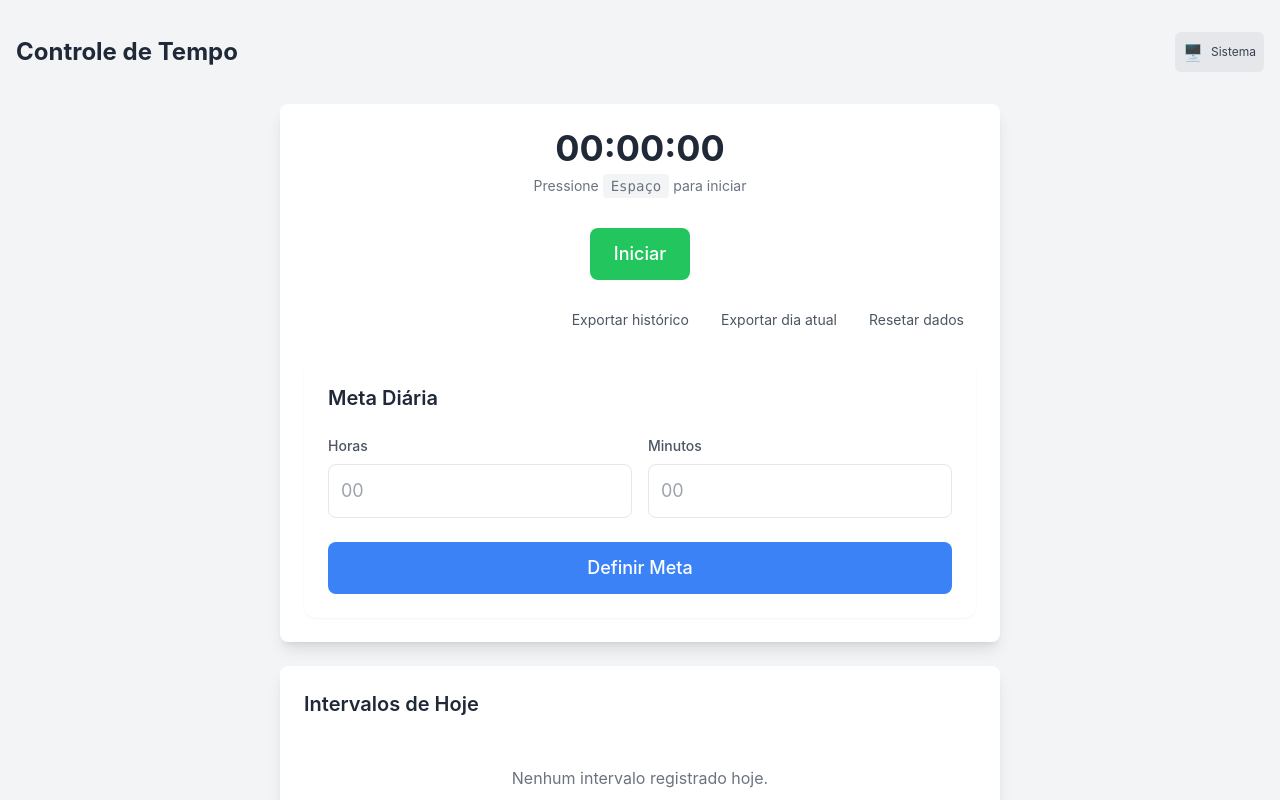
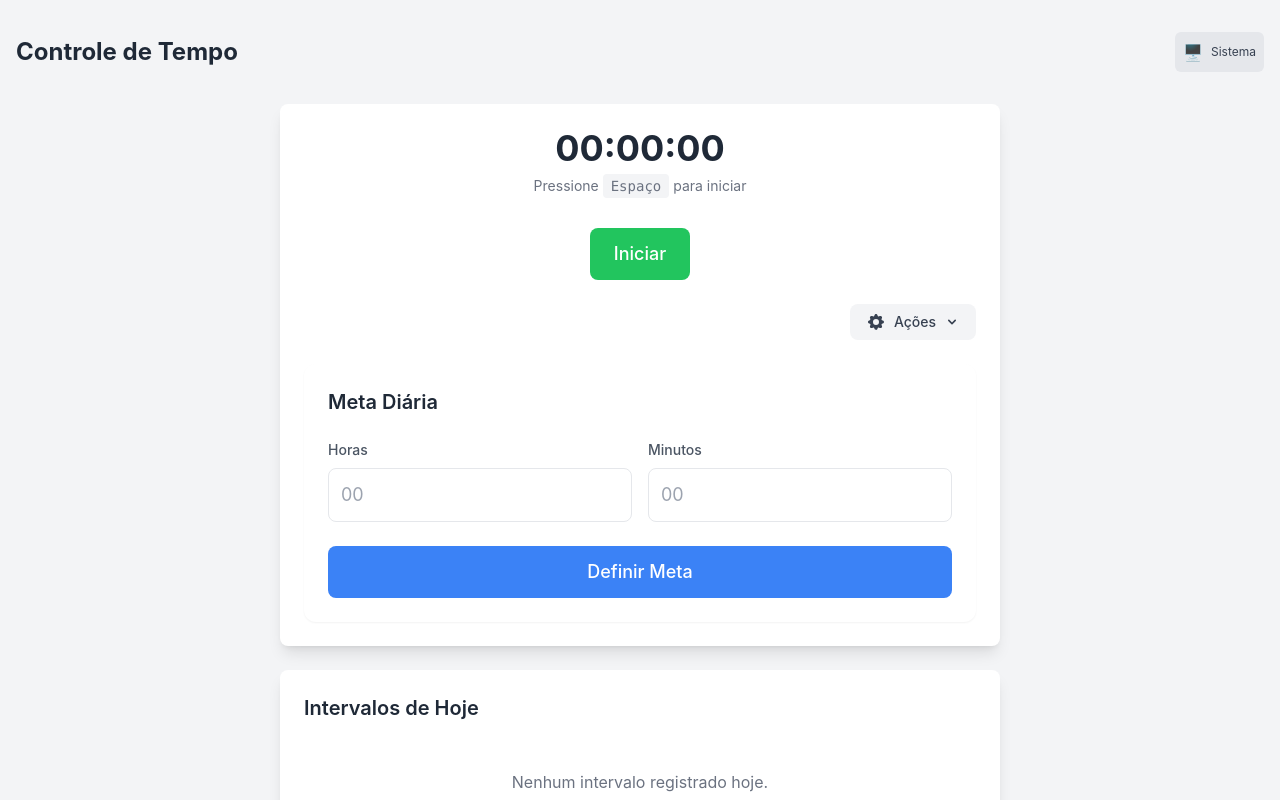
Before and after one commit to silvioubaldino/tap-track, a React (Vite) app: page / in a window 1280 px wide. Shown: the top 800 px of the page. Built offline with nearby package versions, Linux system fonts and the light colour scheme.

Commit message:
Improve ux

```diff
--- a/src/components/TimeTracker.tsx
+++ b/src/components/TimeTracker.tsx
@@ -1,4 +1,4 @@
-import { useState, useCallback, useEffect } from 'react';
+import { useState, useCallback, useEffect, useRef } from 'react';
 import { useTimeTracker } from '../hooks/useTimeTracker';
 import { formatTime } from '../utils/timeUtils';
 import { IntervalsList } from './IntervalsList';
@@ -21,17 +21,30 @@ export function TimeTracker() {
 
   const [currentTime, setCurrentTime] = useState(calculateTotalTime());
   const [isTransitioning, setIsTransitioning] = useState(false);
+  const [isMenuOpen, setIsMenuOpen] = useState(false);
 
-  // Atualiza o tempo total quando os intervalos são modificados ou quando está em andamento
+  const menuRef = useRef<HTMLDivElement>(null);
+
+  useEffect(() => {
+    function handleClickOutside(event: MouseEvent) {
+      if (menuRef.current && !menuRef.current.contains(event.target as Node)) {
+        setIsMenuOpen(false);
+      }
+    }
+
+    document.addEventListener('mousedown', handleClickOutside);
+    return () => {
+      document.removeEventListener('mousedown', handleClickOutside);
+    };
+  }, []);
+
   useEffect(() => {
     const updateTimer = () => {
       setCurrentTime(calculateTotalTime());
     };
 
-    // Atualiza imediatamente
     updateTimer();
 
-    // Se estiver em andamento, atualiza a cada segundo
     let intervalId: number | undefined;
     if (isTracking) {
       intervalId = window.setInterval(updateTimer, 1000);
@@ -69,12 +82,10 @@ export function TimeTracker() {
   }, [resetAll]);
 
   const handleExportData = useCallback((exportAll: boolean = false) => {
-    // Cria o cabeçalho do CSV
     const headers = ['Data', 'Início', 'Fim', 'Duração'];
     const rows: string[][] = [];
 
     if (exportAll) {
-      // Exporta todos os dias
       Object.entries(allIntervals).forEach(([dateKey, dayIntervals]) => {
         if (dayIntervals.length === 0) return;
 
@@ -83,7 +94,6 @@ export function TimeTracker() {
           return total + (end - interval.start);
         }, 0);
 
-        // Adiciona os intervalos do dia
         dayIntervals.forEach(interval => {
           rows.push([
             new Date(interval.start).toLocaleDateString('pt-BR'),
@@ -93,7 +103,6 @@ export function TimeTracker() {
           ]);
         });
 
-        // Adiciona o total do dia
         rows.push([
           new Date(dateKey).toLocaleDateString('pt-BR'),
           'Total do dia',
@@ -101,11 +110,9 @@ export function TimeTracker() {
           formatTime(totalDayTime)
         ]);
 
-        // Adiciona uma linha em branco entre os dias
         rows.push(['', '', '', '']);
       });
     } else {
-      // Exporta apenas o dia atual
       intervals.forEach(interval => {
         rows.push([
           new Date(interval.start).toLocaleDateString('pt-BR'),
@@ -115,7 +122,6 @@ export function TimeTracker() {
         ]);
       });
 
-      // Adiciona o total do dia atual
       rows.push([
         new Date().toLocaleDateString('pt-BR'),
         'Total do dia',
@@ -124,18 +130,15 @@ export function TimeTracker() {
       ]);
     }
 
-    // Remove a última linha em branco se existir
     if (rows[rows.length - 1].every(cell => cell === '')) {
       rows.pop();
     }
 
-    // Combina tudo em um CSV
     const csvContent = [
       headers.join(','),
       ...rows.map(row => row.join(','))
     ].join('\n');
 
-    // Cria e dispara o download
     const blob = new Blob(['\ufeff' + csvContent], { type: 'text/csv;charset=utf-8' });
     const url = URL.createObjectURL(blob);
     const link = document.createElement('a');
@@ -152,7 +155,6 @@ export function TimeTracker() {
     URL.revokeObjectURL(url);
   }, [intervals, currentTime, allIntervals]);
 
-  // Adiciona os atalhos de teclado
   useKeyboardShortcuts({
     onStartStop: isTracking ? handleStopTracking : handleStartTracking,
     onReset: handleReset,
@@ -184,26 +186,64 @@ export function TimeTracker() {
           </button>
         </div>
 
-        <div className="flex justify-end gap-2 mb-6">
+        <div className="flex justify-end mb-6">
+          <div className="relative" ref={menuRef}>
             <button
-            onClick={() => handleExportData(true)}
-            className="text-sm px-3 py-1.5 rounded font-normal text-gray-600 hover:text-gray-900 dark:text-gray-400 dark:hover:text-gray-200 hover:bg-gray-100 dark:hover:bg-gray-700 transition-all duration-300 focus:outline-none focus:ring-1 focus:ring-gray-500 focus:ring-offset-1"
+              onClick={() => setIsMenuOpen(!isMenuOpen)}
+              className="w-full sm:w-auto px-4 py-2 rounded-lg font-medium text-sm bg-gray-100 dark:bg-gray-700 text-gray-700 dark:text-gray-300 transition-all duration-300 flex items-center justify-center gap-2"
             >
+              <svg xmlns="http://www.w3.org/2000/svg" className="h-5 w-5" viewBox="0 0 20 20" fill="currentColor">
+                <path fillRule="evenodd" d="M11.49 3.17c-.38-1.56-2.6-1.56-2.98 0a1.532 1.532 0 01-2.286.948c-1.372-.836-2.942.734-2.106 2.106.54.886.061 2.042-.947 2.287-1.561.379-1.561 2.6 0 2.978a1.532 1.532 0 01.947 2.287c-.836 1.372.734 2.942 2.106 2.106a1.532 1.532 0 012.287.947c.379 1.561 2.6 1.561 2.978 0a1.533 1.533 0 012.287-.947c1.372.836 2.942-.734 2.106-2.106a1.533 1.533 0 01.947-2.287c1.561-.379 1.561-2.6 0-2.978a1.532 1.532 0 01-.947-2.287c.836-1.372-.734-2.942-2.106-2.106a1.532 1.532 0 01-2.287-.947zM10 13a3 3 0 100-6 3 3 0 000 6z" clipRule="evenodd" />
+              </svg>
+              Ações
+              <svg xmlns="http://www.w3.org/2000/svg" className="h-4 w-4" viewBox="0 0 20 20" fill="currentColor">
+                <path fillRule="evenodd" d="M5.293 7.293a1 1 0 011.414 0L10 10.586l3.293-3.293a1 1 0 111.414 1.414l-4 4a1 1 0 01-1.414 0l-4-4a1 1 0 010-1.414z" clipRule="evenodd" />
+              </svg>
+            </button>
+            <div className={`absolute right-0 mt-2 w-56 rounded-md shadow-lg bg-white dark:bg-gray-800 ring-1 ring-black ring-opacity-5 divide-y divide-gray-100 dark:divide-gray-700 transition-all duration-200 z-10 ${isMenuOpen ? 'opacity-100 visible' : 'opacity-0 invisible'}`}>
+              <div className="py-1">
+                <button
+                  onClick={() => {
+                    handleExportData(true);
+                    setIsMenuOpen(false);
+                  }}
+                  className="group flex items-center w-full px-4 py-2 text-sm text-gray-700 dark:text-gray-300 hover:bg-gray-100 dark:hover:bg-gray-700"
+                >
+                  <svg xmlns="http://www.w3.org/2000/svg" className="h-5 w-5 mr-3 text-gray-400 group-hover:text-blue-500" viewBox="0 0 20 20" fill="currentColor">
+                    <path fillRule="evenodd" d="M3 17a1 1 0 011-1h12a1 1 0 110 2H4a1 1 0 01-1-1zm3.293-7.707a1 1 0 011.414 0L9 10.586V3a1 1 0 112 0v7.586l1.293-1.293a1 1 0 111.414 1.414l-3 3a1 1 0 01-1.414 0l-3-3a1 1 0 010-1.414z" clipRule="evenodd" />
+                  </svg>
                   Exportar histórico
                 </button>
                 <button
-            onClick={() => handleExportData(false)}
-            className="text-sm px-3 py-1.5 rounded font-normal text-gray-600 hover:text-gray-900 dark:text-gray-400 dark:hover:text-gray-200 hover:bg-gray-100 dark:hover:bg-gray-700 transition-all duration-300 focus:outline-none focus:ring-1 focus:ring-gray-500 focus:ring-offset-1"
+                  onClick={() => {
+                    handleExportData(false);
+                    setIsMenuOpen(false);
+                  }}
+                  className="group flex items-center w-full px-4 py-2 text-sm text-gray-700 dark:text-gray-300 hover:bg-gray-100 dark:hover:bg-gray-700"
                 >
+                  <svg xmlns="http://www.w3.org/2000/svg" className="h-5 w-5 mr-3 text-gray-400 group-hover:text-blue-500" viewBox="0 0 20 20" fill="currentColor">
+                    <path fillRule="evenodd" d="M6 2a2 2 0 00-2 2v12a2 2 0 002 2h8a2 2 0 002-2V7.414A2 2 0 0015.414 6L12 2.586A2 2 0 0010.586 2H6zm5 6a1 1 0 10-2 0v3.586l-1.293-1.293a1 1 0 10-1.414 1.414l3 3a1 1 0 001.414 0l3-3a1 1 0 00-1.414-1.414L11 11.586V8z" clipRule="evenodd" />
+                  </svg>
                   Exportar dia atual
                 </button>
+              </div>
+              <div className="py-1">
                 <button
-            onClick={handleReset}
+                  onClick={() => {
+                    handleReset();
+                    setIsMenuOpen(false);
+                  }}
                   disabled={isTransitioning}
-            className="text-sm px-3 py-1.5 rounded font-normal text-gray-600 hover:text-gray-900 dark:text-gray-400 dark:hover:text-gray-200 hover:bg-gray-100 dark:hover:bg-gray-700 transition-all duration-300 focus:outline-none focus:ring-1 focus:ring-gray-500 focus:ring-offset-1 disabled:opacity-50"
+                  className="group flex items-center w-full px-4 py-2 text-sm text-red-600 dark:text-red-400 hover:bg-gray-100 dark:hover:bg-gray-700"
                 >
+                  <svg xmlns="http://www.w3.org/2000/svg" className="h-5 w-5 mr-3 text-red-400 group-hover:text-red-500" viewBox="0 0 20 20" fill="currentColor">
+                    <path fillRule="evenodd" d="M9 2a1 1 0 00-.894.553L7.382 4H4a1 1 0 000 2v10a2 2 0 002 2h8a2 2 0 002-2V6a1 1 0 100-2h-3.382l-.724-1.447A1 1 0 0011 2H9zM7 8a1 1 0 012 0v6a1 1 0 11-2 0V8zm5-1a1 1 0 00-1 1v6a1 1 0 102 0V8a1 1 0 00-1-1z" clipRule="evenodd" />
+                  </svg>
                   Resetar dados
                 </button>
+              </div>
+            </div>
+          </div>
         </div>
 
         <TimeGoal totalMinutesTracked={currentTime} />
```
Lines whose indentation alone changed are shown as unchanged.
